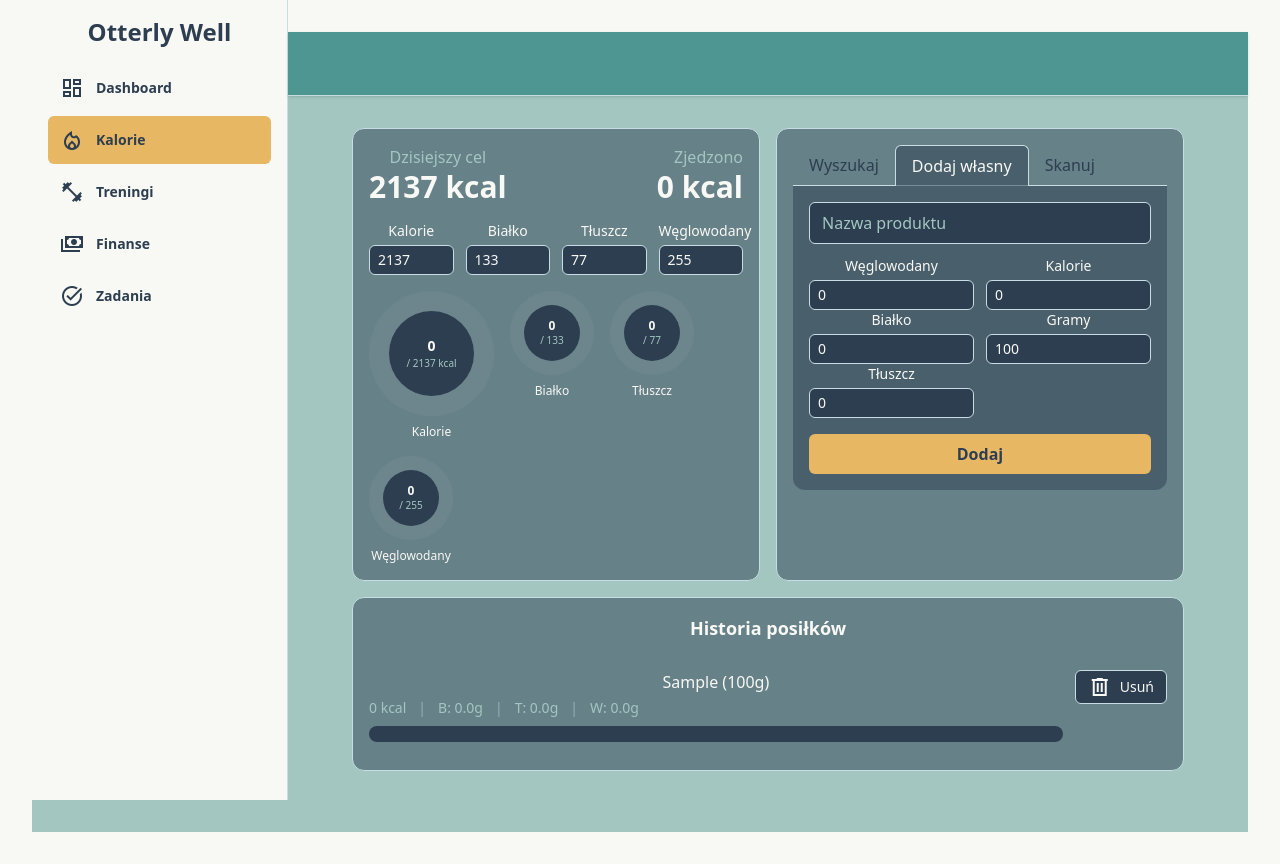
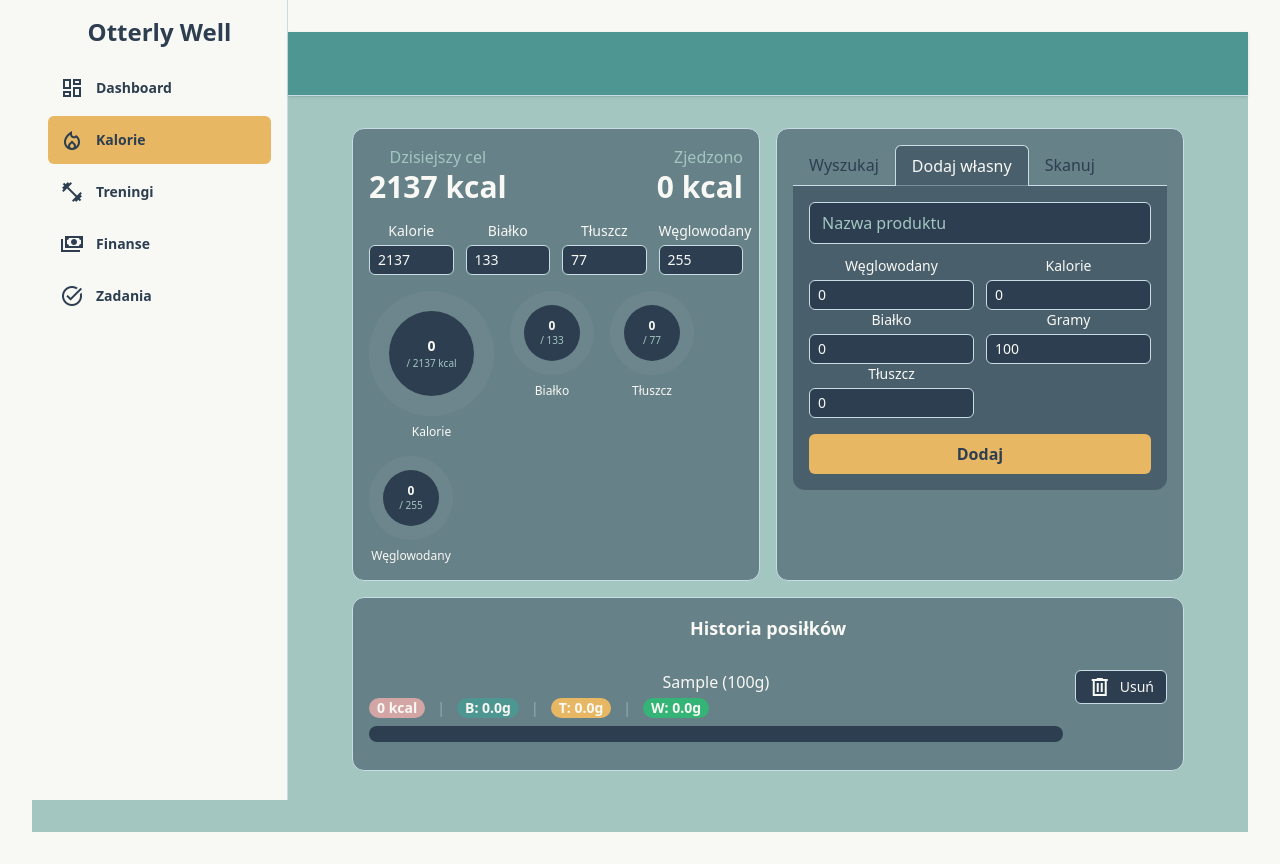
Before and after one commit to czarekmilek/OtterlyWell, a React (Vite) app in the folder otterly-well/: page /calories in a window 1280 px wide. Both pictures are taken after typing "Sample" into the empty fields and a click on the button "Dodaj". Built offline with nearby package versions, Linux system fonts and the light colour scheme.

Commit message:
Styled entries macros more vibrantly

```diff
--- a/otterly-well/src/components/Calories/RadialMacros.tsx
+++ b/otterly-well/src/components/Calories/RadialMacros.tsx
@@ -68,7 +68,7 @@ export function RadialMacros({
           style={{
             width: "125px",
             height: "125px",
-            background: `conic-gradient(var(--color-brand-accent-1) ${kcalPct}%, rgba(255,255,255,0.04) 0)`,
+            background: `conic-gradient(var(--color-brand-accent-3) ${kcalPct}%, rgba(255,255,255,0.04) 0)`,
           }}
         >
           <div
--- a/otterly-well/src/components/Calories/components/EntryItem.tsx
+++ b/otterly-well/src/components/Calories/components/EntryItem.tsx
@@ -36,19 +36,27 @@ export const EntryItem = ({ entry: e, removeEntry }: EntryItemProps) => {
           <p className="text-brand-neutral-light">{e.name}</p>
 
           <p className="mt-1 flex flex-wrap gap-x-3 gap-y-1 text-sm text-brand-secondary">
-            <span>{e.kcal} kcal</span>
+            <span className="font-semibold bg-brand-accent-3 text-brand-neutral-light px-2 rounded-xl">
+              {e.kcal} kcal
+            </span>
             <span className="text-brand-depth/50" aria-hidden="true">
               |
             </span>
-            <span>B: {e.protein.toFixed(1)}g</span>
+            <span className="font-semibold bg-brand-primary text-brand-neutral-light px-2 rounded-xl">
+              B: {e.protein.toFixed(1)}g
+            </span>
             <span className="text-brand-depth/50" aria-hidden="true">
               |
             </span>
-            <span>T: {e.fat.toFixed(1)}g</span>
+            <span className="font-semibold bg-brand-accent-1 text-brand-neutral-light px-2 rounded-xl">
+              T: {e.fat.toFixed(1)}g
+            </span>
             <span className="text-brand-depth/50" aria-hidden="true">
               |
             </span>
-            <span>W: {e.carbs.toFixed(1)}g</span>
+            <span className="font-semibold bg-brand-accent-2 text-brand-neutral-light px-2 rounded-xl">
+              W: {e.carbs.toFixed(1)}g
+            </span>
           </p>
 
           <div className="mt-2 w-">
```
